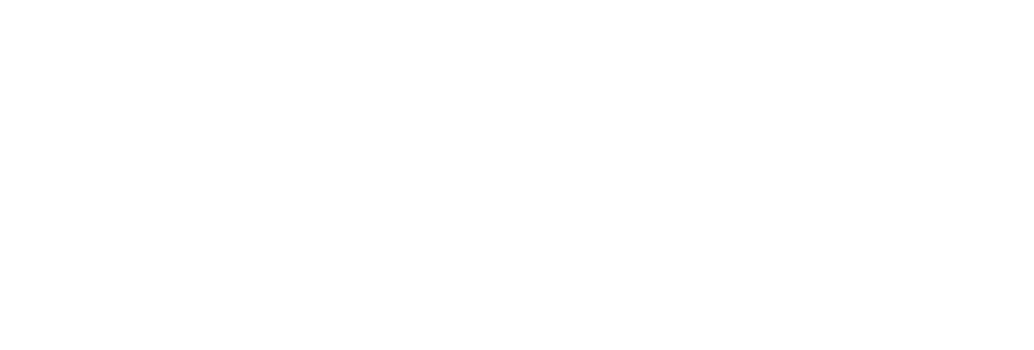
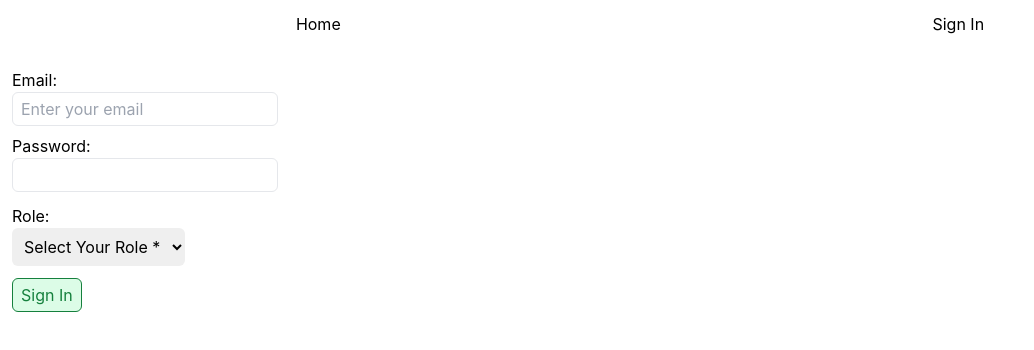
Before and after one commit to HoomanMinoosepehr/work_shift, a React (Create React App) app in the folder work_shift_client/: page /sign-in in a window 1280 px wide. Before the commit this address had no page. Shown: the top 350 px of the page, without its empty margins (0-1034 px from the left). Built offline with nearby package versions, Linux system fonts and the light colour scheme; no server answers.

Commit message:
adding login, logout and and also navbar

```diff
--- a/work_shift_client/src/App.js
+++ b/work_shift_client/src/App.js
@@ -1,12 +1,50 @@
-import { BrowserRouter as Router, Routes, Route } from "react-router-dom";
+import { BrowserRouter as Router, Routes, Route, useNavigate } from "react-router-dom";
 import Home from "./components/Home";
+import { SignIn } from "./components/SignIn";
+import { NavBar } from "./components/NavBar";
+import { useEffect, useState } from "react";
+import { req, get } from "./request";
 
 function App() {
+  // const navigate = useNavigate()
+  const [user, setUser] = useState(null);
+
+  useEffect(() => {
+    current()
+  }, [])
+
+  const current = () => {
+    get('sessions')
+      .then(data => {
+        if (data.id) {
+          setUser({
+            id: data.id,
+            name: data.name,
+            type: data.type
+          })
+        } else {
+          setUser(null)
+        }
+      })
+  }
+
+  const logOut = () => {
+    req("sessions", null, 'DELETE')
+      .then( data => {
+        if (data.status === 200) {
+          // navigate('/')
+          setUser(null)
+        }
+      })
+  }
+
   return (
     <div>
       <Router>
+      <NavBar user={user} logOut={logOut}/>
         <Routes>
           <Route path="/" element={<Home/>}/>
+          <Route path="/sign-in" element={<SignIn current={current}/>}/>
         </Routes>
       </Router>
     </div>
--- /dev/null
+++ b/work_shift_client/src/components/Button.jsx
@@ -0,0 +1,36 @@
+
+
+export function GreenButton(props) {
+    return (
+        <button
+        className="border
+        border-green-700
+        rounded-md px-2 py-1
+        text-green-700
+        bg-green-100
+        hover:text-green-100
+        hover:bg-green-700
+        hover:scale-110"
+        onClick={props.onClick}
+        >{props.label}</button>
+    )
+}
+
+export function RedButton(props) {
+
+    return (
+        <button
+        className="border
+        border-red-700
+        rounded-md px-2 py-1
+        text-red-700
+        bg-red-100
+        hover:text-yellow-400
+        hover:bg-red-700
+        hover:border-black
+        hover:scale-110"
+        onClick={props.onClick}
+        >{props.label}</button>
+    )
+
+}
--- a/work_shift_client/src/components/Home.jsx
+++ b/work_shift_client/src/components/Home.jsx
@@ -19,7 +19,7 @@
 
 
     return (
-        <div>
+        <div className="m-2">
             <Calendar onClickDay={select}/>
             { shift ? (
                 <div>
--- /dev/null
+++ b/work_shift_client/src/components/Input.jsx
@@ -0,0 +1,19 @@
+
+
+
+export function Input(props) {
+
+
+    return (
+        <div className="my-2">
+            <label>{props.label}: </label><br />
+            <input
+            className="border rounded-md px-2 py-1"
+            type={props.type || 'text'}
+            name={props.name || props.id}
+            id={props.id}
+            placeholder={props.placeholder}
+            onChange={props.onChange}/>
+        </div>
+    )
+}
--- /dev/null
+++ b/work_shift_client/src/components/NavBar.jsx
@@ -0,0 +1,39 @@
+import { NavLink } from "react-router-dom";
+import { get } from "../request";
+import { RedButton } from "./Button";
+
+
+export function NavBar(props) {
+
+    const onClick = () => {
+        get('sessions')
+         .then(data => console.log(data))
+    }
+
+    return (
+        <div className="flex flex-row justify-around py-3">
+            <div className="">
+                <NavLink to={'/'}>Home</NavLink>
+            </div>
+
+            {
+                props.user ? (
+                    <div className="flex flex-row">
+                        <div className="mx-2">
+                            <p>Hello, {props.user.name}</p>
+                            <p>Your Role in Company is: <span className="text-green-600">{props.user.type}</span></p>
+                        </div>
+                        <RedButton onClick={props.logOut} label='Log Out' />
+                    </div>
+
+                )
+                :
+                (
+                <div>
+                    <NavLink to={'/sign-in'}>Sign In</NavLink>
+                </div>
+                )
+            }
+        </div>
+    )
+}
--- /dev/null
+++ b/work_shift_client/src/components/SignIn.jsx
@@ -0,0 +1,52 @@
+import { useState } from "react";
+import { Input } from "./Input";
+import { GreenButton } from "./Button";
+import { req } from "../request";
+import { useNavigate } from "react-router-dom";
+
+
+
+export function SignIn(props) {
+    const [user, setUser] = useState(null)
+    const navigate = useNavigate()
+
+    const onChange = e  => {
+        const { name, value } = e.target;
+        setUser({
+            ...user,
+            [name]: value
+        })
+        console.log(user)
+    }
+
+    const onClick = () => {
+        req('sessions', user)
+            .then(data => {
+                if (data.status === 200) {
+                    props.current()
+                    navigate('/')
+                } else {
+
+                }
+            })
+    }
+
+    return (
+        <div className="p-3">
+            <Input label='Email' placeholder="Enter your email" id='email' onChange={onChange} />
+            <Input label="Password" type="password" id="password" onChange={onChange} />
+            <div className="mt-3">
+                <label htmlFor="">Role:</label><br />
+                <select className="p-2 border-yellow-600 rounded-md" name="type" id="type" onChange={onChange}>
+                    <option value='' disabled selected>Select Your Role *</option>
+                    <option value="employee">Employee</option>
+                    <option value="manager">Manager</option>
+                    <option value="owner">Owner</option>
+                </select>
+            </div>
+            <div className="mt-3">
+                <GreenButton label='Sign In' onClick={onClick}/>
+            </div>
+        </div>
+    )
+}
```
Also changed, not shown: 2 other files (tests, documents, lock files or other folders).
